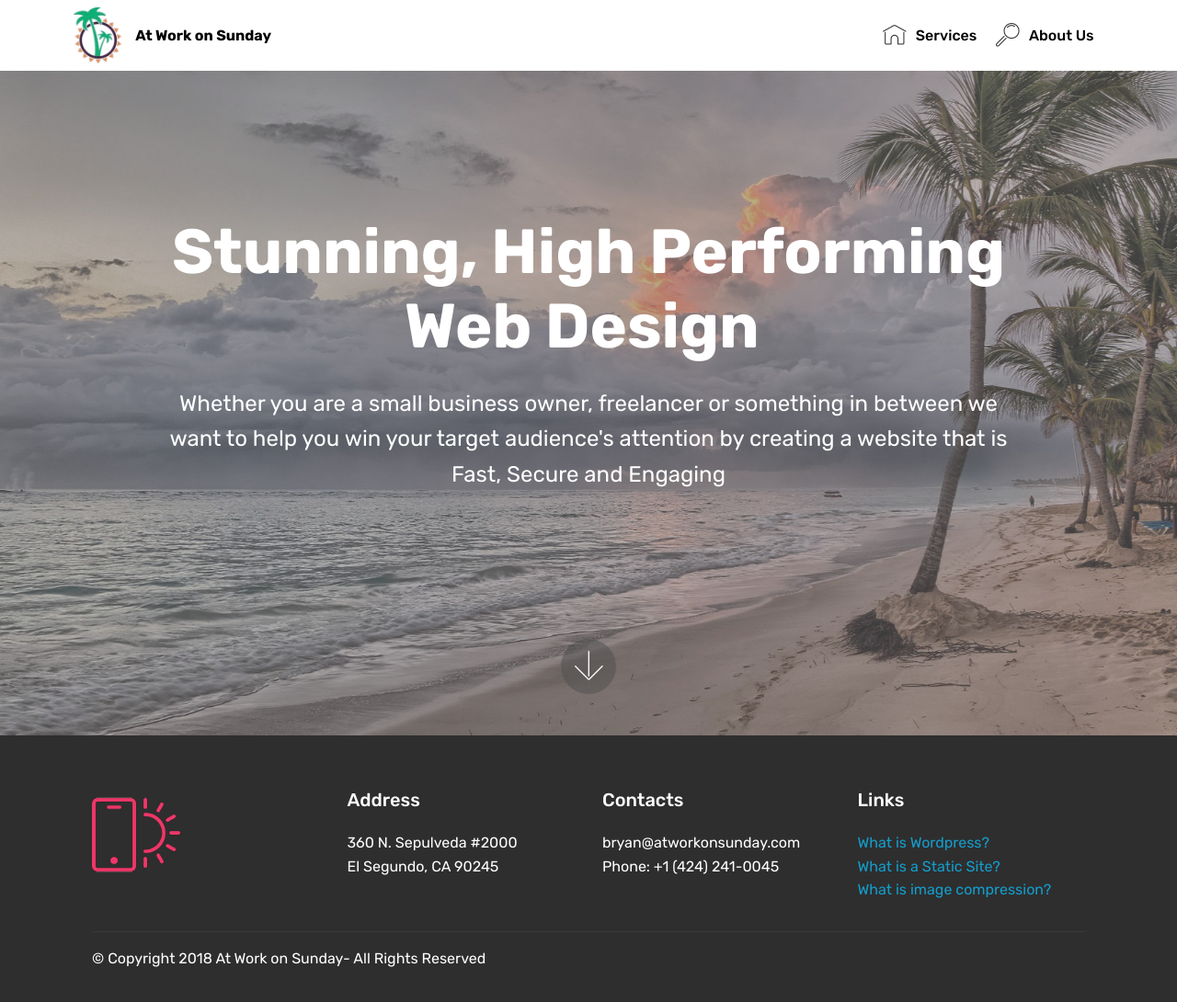
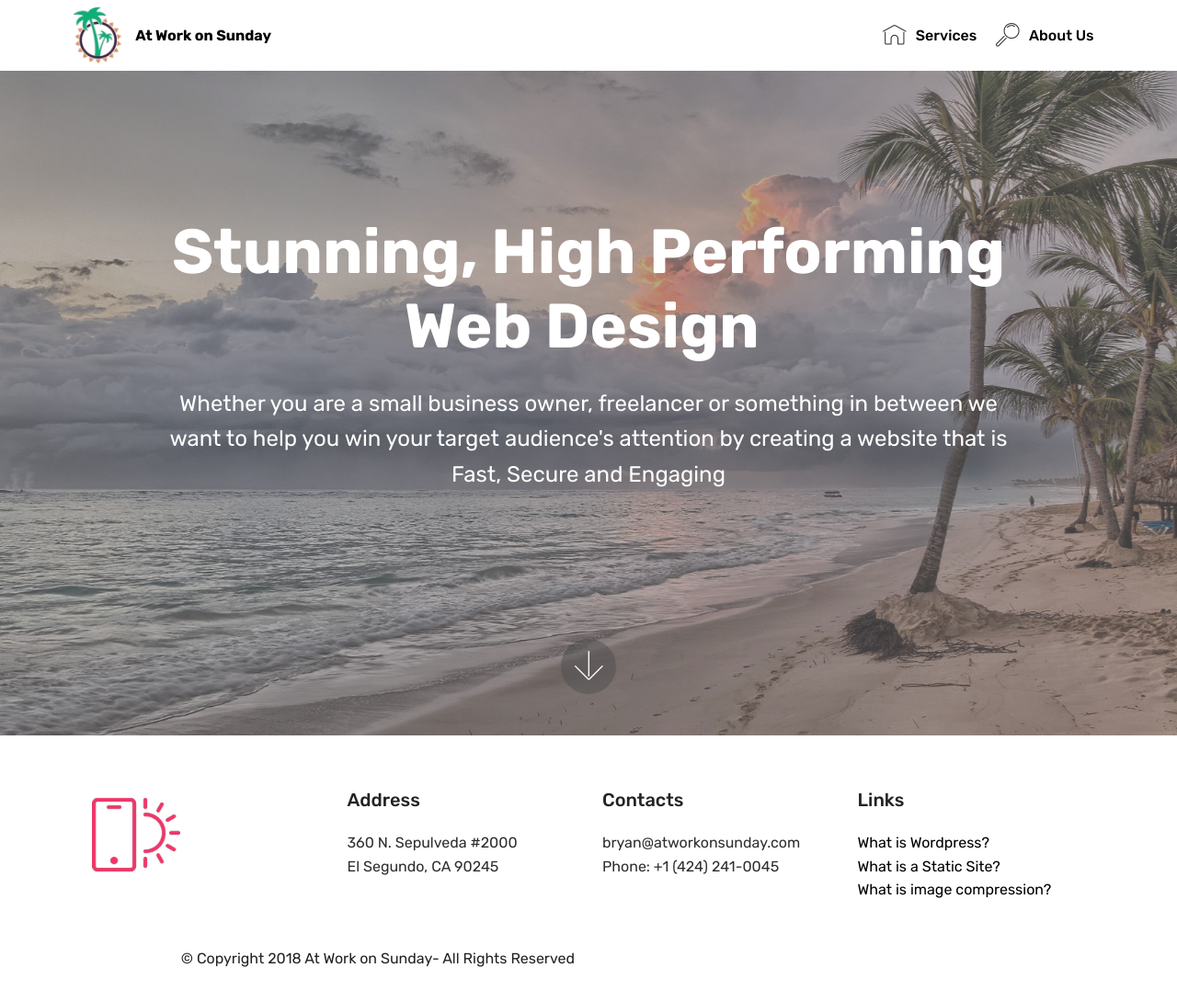
Before and after one commit to bpl1241/bryan, a plain HTML site: page index.html in a window 1280 px wide. Shown: the whole page at 92% size. Drawn offline with Linux system fonts and the light colour scheme; files whose address does not match are found by name.

Commit message:
create github pages

```diff
--- a/assets/mobirise/css/mbr-additional.css
+++ b/assets/mobirise/css/mbr-additional.css
@@ -1771,7 +1771,7 @@
 .cid-qTkAaeaxX5 {
   padding-top: 60px;
   padding-bottom: 60px;
-  background-color: #2e2e2e;
+  background-color: #ffffff;
 }
 @media (max-width: 767px) {
   .cid-qTkAaeaxX5 .content {
@@ -1834,6 +1834,16 @@
     justify-content: center;
     -webkit-justify-content: center;
   }
+}
+.cid-qTkAaeaxX5 .copyright > p {
+  color: #232323;
+  text-align: right;
+}
+.cid-qTkAaeaxX5 H5 {
+  color: #232323;
+}
+.cid-qTkAaeaxX5 P {
+  color: #2e2e2e;
 }
 .cid-qTkzRZLJNu .navbar {
   padding: .5rem 0;
--- a/index.html
+++ b/index.html
@@ -65,7 +65,7 @@
     </nav>
 </section>
 
-<section class="engine"><a href="https://mobirise.info/r">bootstrap template</a></section><section class="cid-qTkA127IK8 mbr-fullscreen mbr-parallax-background" id="header2-1">
+<section class="engine"><a href="https://mobirise.info/v">free html templates</a></section><section class="cid-qTkA127IK8 mbr-fullscreen mbr-parallax-background" id="header2-1">
 
 
 
@@ -123,9 +123,9 @@
                 <h5 class="pb-3">
                     Links
                 </h5>
-                <p class="mbr-text"><a href="https://ithemes.com/tutorials/what-is-wordpress/">What is Wordpress?
-</a><br><a href="https://rocketmedia.com/blog/static-vs-dynamic-websites">What is a Static Site?
-</a><br><a href="https://whatis.techtarget.com/definition/image-compression">What is image compression?</a></p>
+                <p class="mbr-text"><a href="https://ithemes.com/tutorials/what-is-wordpress/" class="text-black">What is Wordpress?
+</a><br><a href="https://rocketmedia.com/blog/static-vs-dynamic-websites" class="text-black">What is a Static Site?
+</a><br><a href="https://whatis.techtarget.com/definition/image-compression" class="text-black">What is image compression?</a></p>
             </div>
         </div>
         <div class="footer-lower">
```
Also changed, not shown: page2.html (+1 -1 lines), page3.html (+1 -1 lines), 1 other file.
